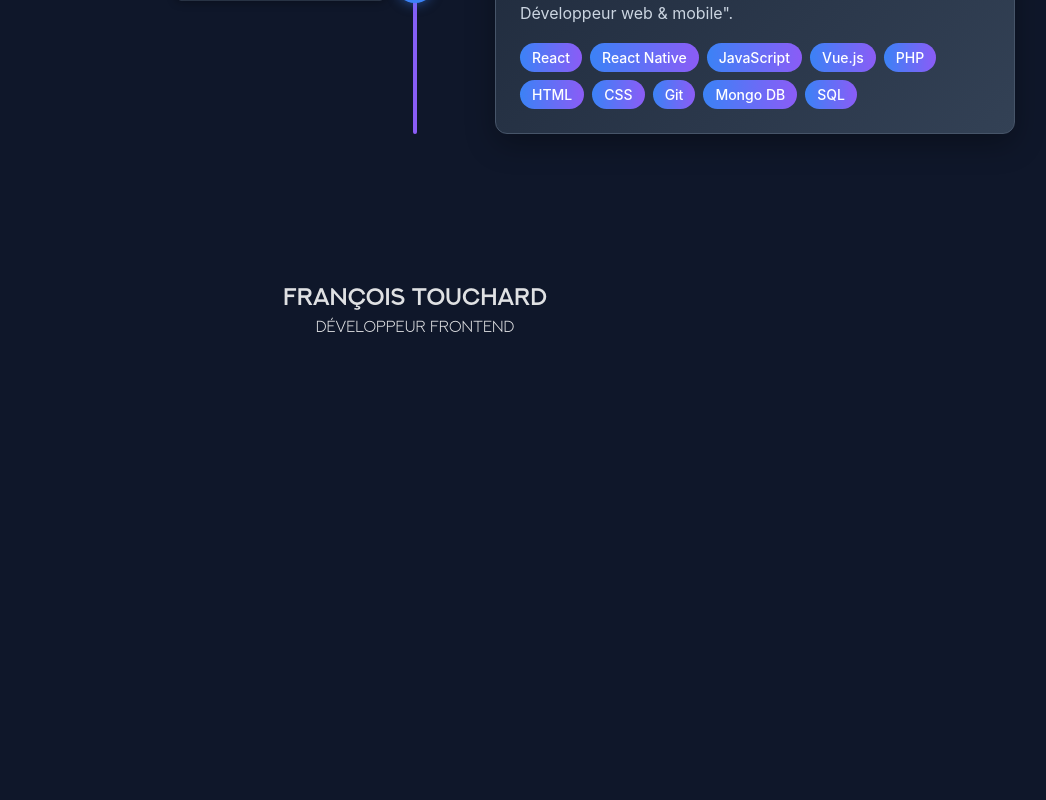
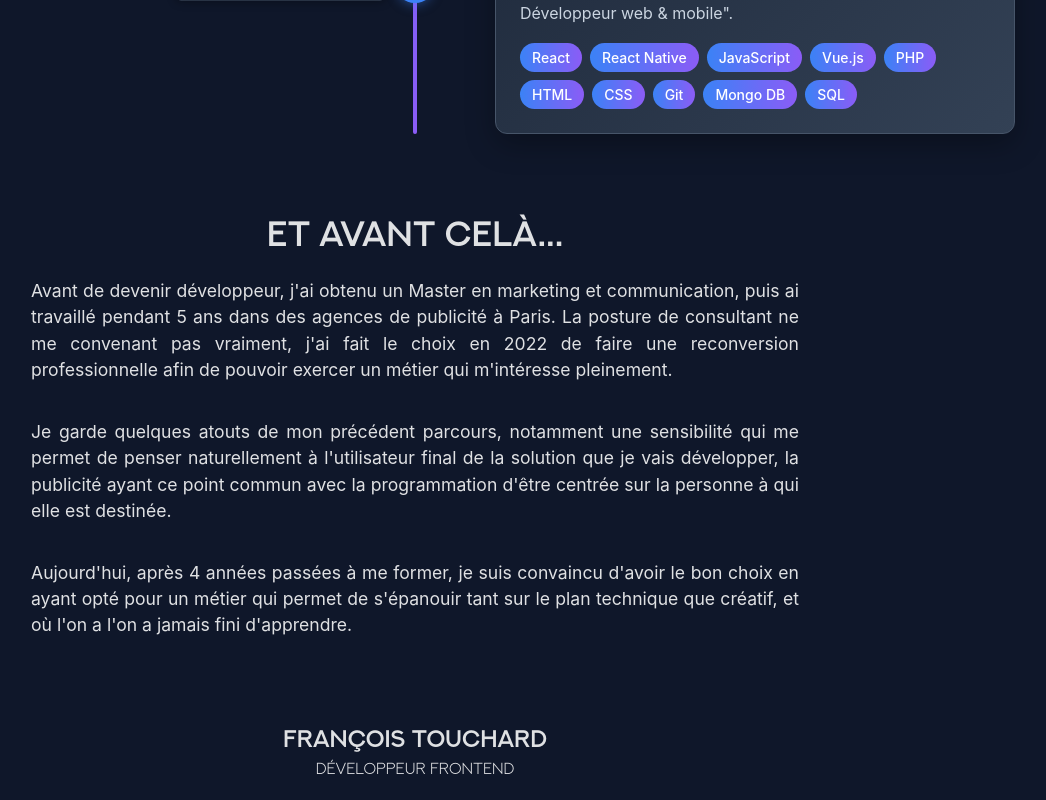
Before and after one commit to FrancoisTouchard/portfolioFT, a React (Vite) app: page / in a window 1280 px wide. Shown: the part 2112-2912 px from the top of the page, without its empty margins (225-1271 px from the left). Before the commit the page ends 2470 px from the top, so only its background shows below. Built offline with nearby package versions, Linux system fonts and the light colour scheme.

Commit message:
feat(Home): adding previous life text

```diff
--- /dev/null
+++ b/src/components/PreviousLife/PreviousLife.css
@@ -0,0 +1,32 @@
+.previous-life-container {
+  display: flex;
+  flex-direction: column;
+  margin-left: 20%;
+  margin-right: 20%;
+}
+
+.previous-life-title {
+  font-family: 'Next Art';
+  font-weight: 600;
+  font-size: 2.2em;
+  line-height: 1.1;
+  text-align: center;
+  margin-bottom: 1vh;
+}
+
+.previous-life-text {
+  font-family: 'Avenir', -apple-system, BlinkMacSystemFont, "Segoe UI", Roboto, sans-serif;
+  font-size: 1.1rem;
+  text-align: justify;
+}
+
+@media (max-width: 768px) {
+  .previous-life-container {
+    margin-left: 8%;
+    margin-right: 8%;
+  }
+
+  .previous-life-title {
+    font-size: 2rem;
+  }
+}
--- /dev/null
+++ b/src/components/PreviousLife/component.tsx
@@ -0,0 +1,35 @@
+import './PreviousLife.css';
+
+import React from 'react';
+
+const PreviousLife = () => {
+  return (
+    <div className="previous-life-container">
+      <h2 className="previous-life-title">Et avant celà...</h2>
+      <p className="previous-life-text">
+        Avant de devenir développeur, j&apos;ai obtenu un Master en marketing et
+        communication, puis ai travaillé pendant 5 ans dans des agences de
+        publicité à Paris. La posture de consultant ne me convenant pas
+        vraiment, j&apos;ai fait le choix en 2022 de faire une reconversion
+        professionnelle afin de pouvoir exercer un métier qui m&apos;intéresse
+        pleinement.
+      </p>
+      <p className="previous-life-text">
+        Je garde quelques atouts de mon précédent parcours, notamment une
+        sensibilité qui me permet de penser naturellement à l&apos;utilisateur
+        final de la solution que je vais développer, la publicité ayant ce point
+        commun avec la programmation d&apos;être centrée sur la personne à qui
+        elle est destinée.
+      </p>
+
+      <p className="previous-life-text">
+        Aujourd&apos;hui, après 4 années passées à me former, je suis convaincu
+        d&apos;avoir le bon choix en ayant opté pour un métier qui permet de
+        s&apos;épanouir tant sur le plan technique que créatif, et où l&apos;on
+        a l&apos;on a jamais fini d&apos;apprendre.
+      </p>
+    </div>
+  );
+};
+
+export default PreviousLife;
--- a/src/components/Timeline/Timeline.css
+++ b/src/components/Timeline/Timeline.css
@@ -1,7 +1,7 @@
 .container {
   background-color: #0f172a;
   padding: 0px 20px;
-  font-family: -apple-system, BlinkMacSystemFont, "Segoe UI", Roboto, sans-serif;
+  font-family: 'Avenir', -apple-system, BlinkMacSystemFont, "Segoe UI", Roboto, sans-serif;
 }
 
 .main-title {
--- a/src/screens/Home/component.tsx
+++ b/src/screens/Home/component.tsx
@@ -1,12 +1,13 @@
-import React from "react";
-import { useNavigate } from "react-router-dom";
-import './Home.css'
-import PageView from "../../components/PageView/component";
-import Timeline from "../../components/Timeline/component";
-import Introduction from "../../components/Introduction/component";
+import './Home.css';
+
+import React from 'react';
+
+import Introduction from '../../components/Introduction/component';
+import PageView from '../../components/PageView/component';
+import PreviousLife from '../../components/PreviousLife/component';
+import Timeline from '../../components/Timeline/component';
 
 const Home = () => {
-  const navigate = useNavigate();
   return (
     <PageView>
       <div className="home-container">
@@ -14,9 +15,10 @@ const Home = () => {
           <Introduction />
         </div>
         <Timeline />
+        <PreviousLife />
       </div>
     </PageView>
-  )
-}
+  );
+};
 
 export default Home;
```
